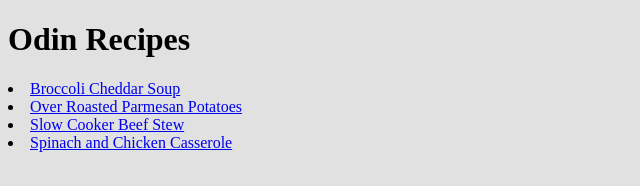
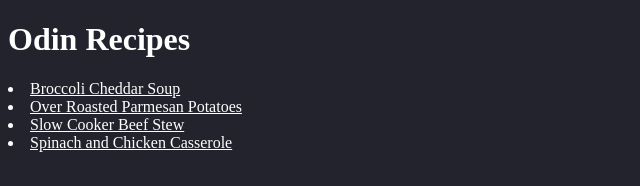
Before and after one commit to Emerros/odin-recipes, a plain HTML site: page index.html in a window 1280 px wide. Shown: the whole page, without its empty margins (0-640 px from the left). Drawn offline with Linux system fonts and the light colour scheme.

Commit message:
daily update

```diff
--- a/styles.css
+++ b/styles.css
@@ -1,6 +1,6 @@
 /* styles.css  */
 
-html {
-    color: black;
-    background-color: rgba(225,225,225,255);
+* {
+    color: rgb(255, 255, 255);
+    background-color: rgba(35,35,45,255);
 }
```
